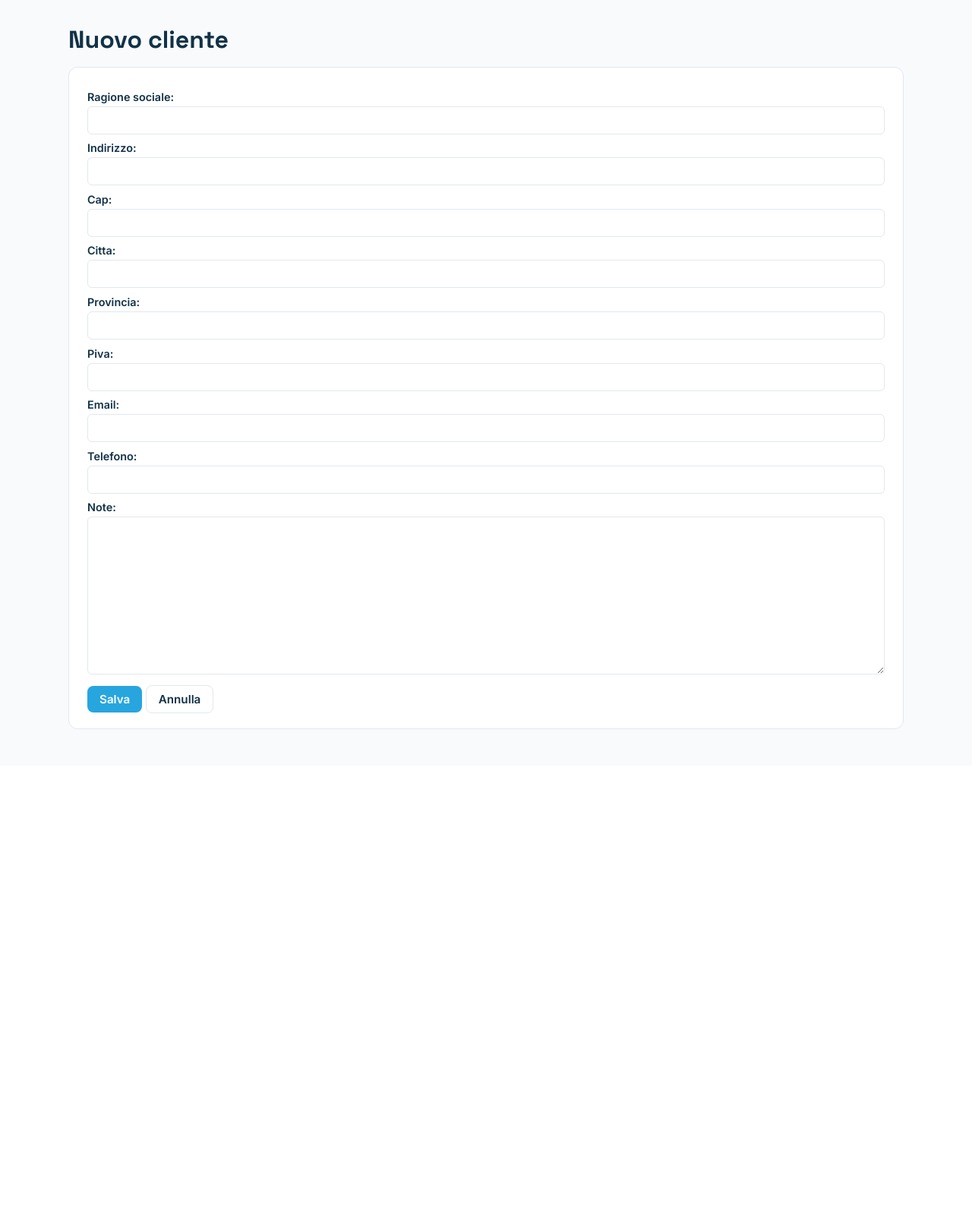
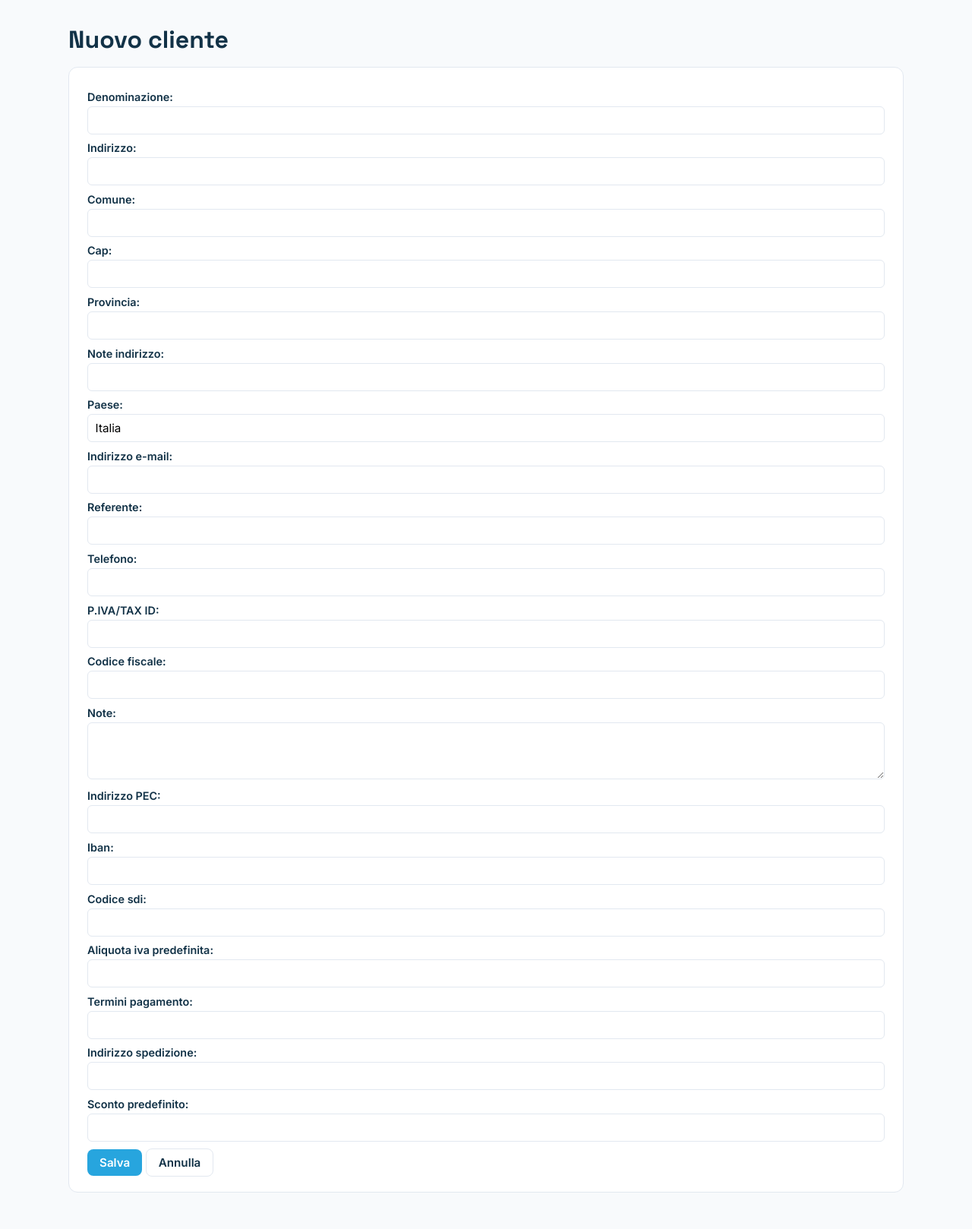
Before and after one commit to lomax73/FBOPortal, a Django app: page /clienti/nuovo/ in a window 1280 px wide. Shown: the part 64-1682 px from the top of the page at 76% size. Before the commit the page ends 1024 px from the top, so only its background shows below. Run offline with Django 5.2, Linux system fonts and the light colour scheme; the visitor is signed in with stand-in values (Sample User, id 1).

Commit message:
Import clienti da Excel, con selezione manuale delle righe
Anagrafica clienti allineata ai campi dell'export gestionale reale
dell'utente (Denominazione, Indirizzo, Comune, CAP, Provincia, Note
indirizzo, Paese, Referente, P.IVA/TAX ID, Codice Fiscale, PEC, IBAN,
Codice SDI, aliquota IVA/termini di pagamento/indirizzo di spedizione/
sconto predefiniti) — non solo il sottoscritto minimo usato finora.

Nuova procedura in due passi (clienti/imports.py per il parsing, mapping
per nome di colonna così l'ordine non conta): carica un .xlsx, poi una
pagina di anteprima con una riga per record e una checkbox ciascuna
(deselezionate di default per chi risulta già in anagrafica per nome),
prima di creare davvero i Cliente selezionati. Il file caricato resta
in staging solo tra i due passi (clienti_import_tmp/, mai in git),
cancellato alla conferma; pulizia automatica dei file abbandonati
più vecchi di un'ora ad ogni nuovo upload.

Verificato con il file reale (573 righe riconosciute correttamente),
import di prova di 2 righe con tutti i campi confrontati uno per uno
contro il file sorgente, e conferma che il file di staging viene
ripulito dopo l'import.

Co-Authored-By: Claude Sonnet 5 <noreply@anthropic.com>

```diff
--- a/clienti/forms.py
+++ b/clienti/forms.py
@@ -6,4 +6,12 @@ from .models import Cliente
 class ClienteForm(forms.ModelForm):
     class Meta:
         model = Cliente
-        fields = ['ragione_sociale', 'indirizzo', 'cap', 'citta', 'provincia', 'piva', 'email', 'telefono', 'note']
+        fields = [
+            'ragione_sociale', 'indirizzo', 'citta', 'cap', 'provincia', 'note_indirizzo', 'paese',
+            'email', 'referente', 'telefono', 'piva', 'codice_fiscale', 'note', 'pec', 'iban',
+            'codice_sdi', 'aliquota_iva_predefinita', 'termini_pagamento', 'indirizzo_spedizione',
+            'sconto_predefinito',
+        ]
+        widgets = {
+            'note': forms.Textarea(attrs={'rows': 3}),
+        }
--- /dev/null
+++ b/clienti/imports.py
@@ -0,0 +1,62 @@
+"""Import dell'anagrafica clienti da un export .xlsx del gestionale.
+
+Mapping per nome di colonna (non per posizione), così l'ordine delle
+colonne nell'export può cambiare senza rompere l'import. Ogni chiave è
+l'intestazione esatta usata nell'export, il valore è il nome del campo
+su Cliente.
+"""
+
+import openpyxl
+
+COLUMN_TO_FIELD = {
+    'Denominazione': 'ragione_sociale',
+    'Indirizzo': 'indirizzo',
+    'Comune': 'citta',
+    'CAP': 'cap',
+    'Provincia': 'provincia',
+    'Note indirizzo': 'note_indirizzo',
+    'Paese': 'paese',
+    'Indirizzo e-mail': 'email',
+    'Referente': 'referente',
+    'Telefono': 'telefono',
+    'P.IVA/TAX ID': 'piva',
+    'Codice Fiscale': 'codice_fiscale',
+    'Note': 'note',
+    'Indirizzo PEC': 'pec',
+    'IBAN': 'iban',
+    'Codice SDI': 'codice_sdi',
+    'Aliquota iva predefinita': 'aliquota_iva_predefinita',
+    'Termini di pagamento': 'termini_pagamento',
+    'Indirizzo spedizione': 'indirizzo_spedizione',
+    'Sconto predefinito': 'sconto_predefinito',
+}
+
+
+class ImportError_(Exception):
+    """Il file non è un export riconoscibile (manca la colonna chiave
+    'Denominazione')."""
+
+
+def parse_rows(file_obj):
+    """Legge il file .xlsx (file-like) e restituisce una lista di dict
+    {campo_modello: valore}, una per riga con 'Denominazione' non vuota.
+    Valori mancanti diventano stringa vuota."""
+    workbook = openpyxl.load_workbook(file_obj, data_only=True, read_only=True)
+    sheet = workbook.worksheets[0]
+    rows_iter = sheet.iter_rows(values_only=True)
+    headers = next(rows_iter, None)
+    if not headers or 'Denominazione' not in headers:
+        raise ImportError_("Il file non ha una colonna 'Denominazione' in prima riga.")
+
+    field_by_col_index = {i: COLUMN_TO_FIELD[h] for i, h in enumerate(headers) if h in COLUMN_TO_FIELD}
+
+    rows = []
+    for raw_row in rows_iter:
+        record = {}
+        for i, value in enumerate(raw_row):
+            field = field_by_col_index.get(i)
+            if field:
+                record[field] = '' if value is None else str(value).strip()
+        if record.get('ragione_sociale'):
+            rows.append(record)
+    return rows
--- a/clienti/models.py
+++ b/clienti/models.py
@@ -8,18 +8,33 @@ class Cliente(models.Model):
     deve riferirsi a un cliente salva solo questo id (UUID), e lo
     risolve a runtime chiamando l'API interna esposta qui sotto —
     nessuna FK cross-database (vedi memoria project-multi-app-
-    portal-architecture)."""
+    portal-architecture).
+
+    Campi allineati all'export gestionale usato dall'utente (colonne
+    dello stesso nome, vedi clienti/imports.py) per poter importare
+    l'anagrafica esistente senza perdere informazioni."""
 
     id = models.UUIDField(primary_key=True, default=uuid.uuid4, editable=False)
-    ragione_sociale = models.CharField(max_length=200)
+    ragione_sociale = models.CharField('Denominazione', max_length=255)
     indirizzo = models.CharField(max_length=255, blank=True)
+    citta = models.CharField('Comune', max_length=100, blank=True)
     cap = models.CharField(max_length=10, blank=True)
-    citta = models.CharField(max_length=100, blank=True)
-    provincia = models.CharField(max_length=2, blank=True)
-    piva = models.CharField(max_length=20, blank=True)
-    email = models.EmailField(blank=True)
-    telefono = models.CharField(max_length=30, blank=True)
+    provincia = models.CharField(max_length=5, blank=True)
+    note_indirizzo = models.CharField(max_length=255, blank=True)
+    paese = models.CharField(max_length=100, blank=True, default='Italia')
+    email = models.EmailField('Indirizzo e-mail', blank=True)
+    referente = models.CharField(max_length=200, blank=True)
+    telefono = models.CharField(max_length=50, blank=True)
+    piva = models.CharField('P.IVA/TAX ID', max_length=20, blank=True)
+    codice_fiscale = models.CharField(max_length=20, blank=True)
     note = models.TextField(blank=True)
+    pec = models.EmailField('Indirizzo PEC', blank=True)
+    iban = models.CharField(max_length=34, blank=True)
+    codice_sdi = models.CharField(max_length=10, blank=True)
+    aliquota_iva_predefinita = models.CharField(max_length=50, blank=True)
+    termini_pagamento = models.CharField(max_length=50, blank=True)
+    indirizzo_spedizione = models.CharField(max_length=255, blank=True)
+    sconto_predefinito = models.CharField(max_length=20, blank=True)
     creato_il = models.DateTimeField(auto_now_add=True)
 
     class Meta:
--- a/clienti/urls.py
+++ b/clienti/urls.py
@@ -8,6 +8,9 @@ urlpatterns = [
     path('clienti/<uuid:pk>/modifica/', views.ClienteUpdateView.as_view(), name='cliente-update'),
     path('clienti/<uuid:pk>/elimina/', views.ClienteDeleteView.as_view(), name='cliente-delete'),
 
+    path('clienti/importa/', views.cliente_import_upload, name='cliente-import'),
+    path('clienti/importa/conferma/', views.cliente_import_confirm, name='cliente-import-confirm'),
+
     path('api/internal/clienti/', views.InternalClienteListView.as_view(), name='internal-cliente-list'),
     path('api/internal/clienti/<uuid:pk>/', views.InternalClienteDetailView.as_view(), name='internal-cliente-detail'),
 ]
--- a/clienti/views.py
+++ b/clienti/views.py
@@ -1,13 +1,22 @@
+import time
+import uuid
+from pathlib import Path
+
 from django.conf import settings
+from django.contrib import messages
+from django.contrib.auth.decorators import login_required
 from django.contrib.auth.mixins import LoginRequiredMixin
 from django.http import JsonResponse
-from django.shortcuts import get_object_or_404
+from django.shortcuts import get_object_or_404, redirect, render
 from django.urls import reverse_lazy
 from django.views import View
 from django.views.generic import CreateView, DeleteView, ListView, UpdateView
 
+from . import imports as clienti_imports
 from .forms import ClienteForm
 from .models import Cliente
+
+IMPORT_TMP_DIR = Path(settings.BASE_DIR) / 'clienti_import_tmp'
 
 
 class ClienteListView(LoginRequiredMixin, ListView):
@@ -34,6 +43,77 @@ class ClienteDeleteView(LoginRequiredMixin, DeleteView):
     model = Cliente
     template_name = 'clienti/cliente_confirm_delete.html'
     success_url = reverse_lazy('cliente-list')
+
+
+def _cleanup_stale_imports(max_age_seconds=3600):
+    """Rimuove i file di staging di import abbandonati (mai confermati né
+    annullati esplicitamente) più vecchi di un'ora."""
+    if not IMPORT_TMP_DIR.exists():
+        return
+    now = time.time()
+    for f in IMPORT_TMP_DIR.glob('*.xlsx'):
+        if now - f.stat().st_mtime > max_age_seconds:
+            f.unlink(missing_ok=True)
+
+
+@login_required
+def cliente_import_upload(request):
+    if request.method == 'POST':
+        file_obj = request.FILES.get('file')
+        if not file_obj:
+            messages.error(request, 'Seleziona un file .xlsx da importare.')
+            return redirect('cliente-import')
+        try:
+            rows = clienti_imports.parse_rows(file_obj)
+        except clienti_imports.ImportError_ as exc:
+            messages.error(request, str(exc))
+            return redirect('cliente-import')
+        if not rows:
+            messages.error(request, 'Nessuna riga con "Denominazione" trovata nel file.')
+            return redirect('cliente-import')
+
+        IMPORT_TMP_DIR.mkdir(exist_ok=True)
+        _cleanup_stale_imports()
+        token = uuid.uuid4().hex
+        with open(IMPORT_TMP_DIR / f'{token}.xlsx', 'wb') as dest:
+            for chunk in file_obj.chunks():
+                dest.write(chunk)
+
+        esistenti = {r.lower() for r in Cliente.objects.values_list('ragione_sociale', flat=True)}
+        for row in rows:
+            row['gia_presente'] = row['ragione_sociale'].lower() in esistenti
+
+        return render(request, 'clienti/cliente_import_preview.html', {'rows': list(enumerate(rows)), 'token': token})
+
+    return render(request, 'clienti/cliente_import_upload.html')
+
+
+@login_required
+def cliente_import_confirm(request):
+    if request.method != 'POST':
+        return redirect('cliente-import')
+
+    token = request.POST.get('token', '')
+    path = IMPORT_TMP_DIR / f'{token}.xlsx'
+    if not token or not path.exists():
+        messages.error(request, 'Il file caricato non è più disponibile: ricarica l\'import.')
+        return redirect('cliente-import')
+
+    with open(path, 'rb') as f:
+        rows = clienti_imports.parse_rows(f)
+
+    selected = {int(i) for i in request.POST.getlist('riga')}
+    creati = 0
+    for i, row in enumerate(rows):
+        if i not in selected:
+            continue
+        row.pop('gia_presente', None)
+        Cliente.objects.create(**row)
+        creati += 1
+
+    path.unlink(missing_ok=True)
+    messages.success(request, f'{creati} client{"e" if creati == 1 else "i"} importat{"o" if creati == 1 else "i"}.')
+    return redirect('cliente-list')
 
 
 def _check_token(request):
--- a/requirements.txt
+++ b/requirements.txt
@@ -3,3 +3,4 @@ python-dotenv
 gunicorn
 cryptography
 requests
+openpyxl
--- a/templates/clienti/cliente_list.html
+++ b/templates/clienti/cliente_list.html
@@ -5,7 +5,10 @@
 {% block content %}
 <div style="display:flex; align-items:center; justify-content:space-between; margin-bottom:1.5rem;">
     <h1>Clienti</h1>
-    <a class="btn" href="{% url 'cliente-create' %}">+ Nuovo cliente</a>
+    <div style="display:flex; gap:0.6rem;">
+        <a class="btn btn-secondary" href="{% url 'cliente-import' %}">Importa da Excel</a>
+        <a class="btn" href="{% url 'cliente-create' %}">+ Nuovo cliente</a>
+    </div>
 </div>
 
 <p style="color:#64748b; font-size:0.9rem;">
```
Also changed, not shown: templates/clienti/cliente_import_preview.html (added, +59 -0 lines), templates/clienti/cliente_import_upload.html (added, +23 -0 lines), clienti/migrations/0002_cliente_aliquota_iva_predefinita_and_more.py (added), 1 other file.
